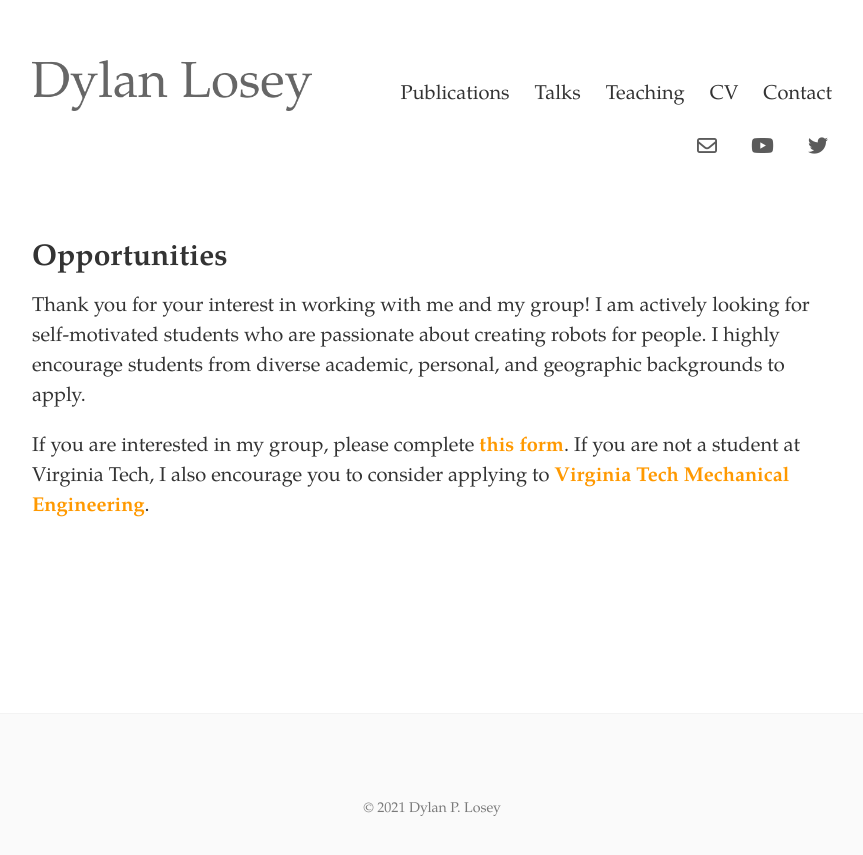
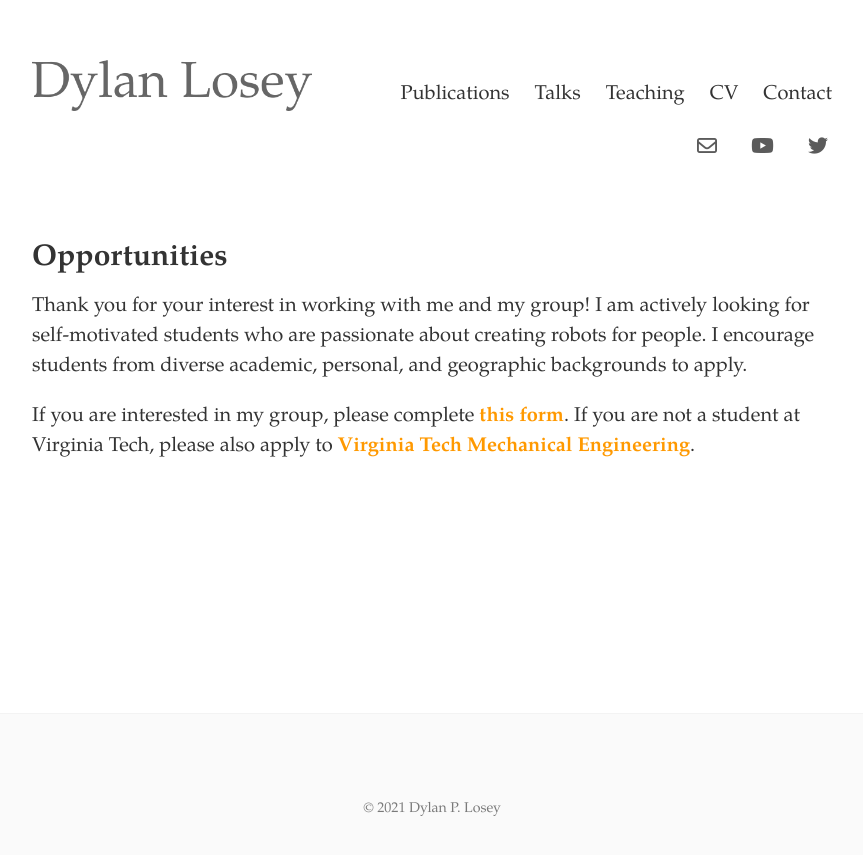
Before and after one commit to dylan-losey/dylan-losey.github.io, a Jekyll site: the page built from opportunities.html, in a window 1280 px wide. Shown: the top 855 px of the page, without its empty margins (208-1071 px from the left). Built offline with Jekyll 4.4.1, drawn with Linux system fonts in a browser that asks for light colours; nearby versions of some CDN libraries.

Commit message:
opportunities

```diff
--- a/opportunities.html
+++ b/opportunities.html
@@ -21,11 +21,11 @@ tags: opportunities
 <p>
   Thank you for your interest in working with me and my group!
   I am actively looking for self-motivated students who are passionate about creating robots for people.
-  I highly encourage students from diverse academic, personal, and geographic backgrounds to apply.
+  I encourage students from diverse academic, personal, and geographic backgrounds to apply.
 </p>
 <p>
   If you are interested in my group,
   please complete <a href=https://forms.gle/UohYX9bv1D2ZB8Dz5 class="link"><b>this form</b></a>.
   If you are not a student at Virginia Tech,
-  I also encourage you to consider applying to <a href=https://me.vt.edu/for_students/grad-prospect.html class="link"><b>Virginia Tech Mechanical Engineering</b></a>.
+  please also apply to <a href=https://me.vt.edu/for_students/grad-prospect.html class="link"><b>Virginia Tech Mechanical Engineering</b></a>.
 </p>
```
